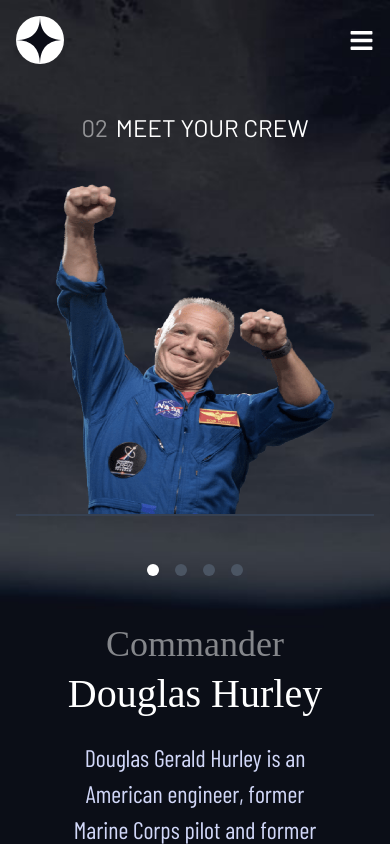
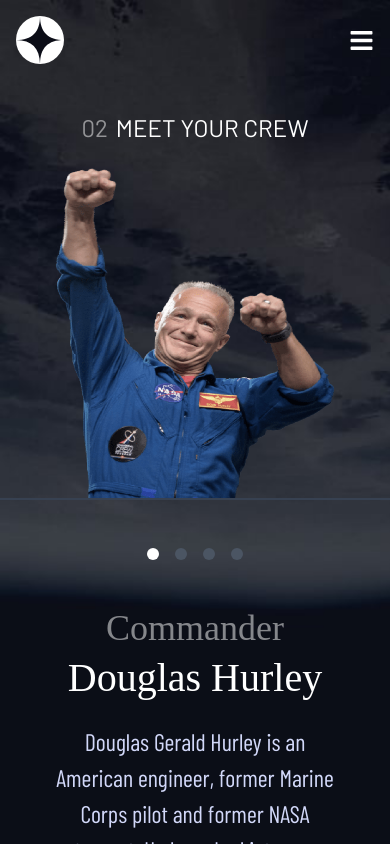
Before and after one commit to ronaldlamdev/space-tourism, a React (Vite) app: page /#/crew in a window 390 px wide. Shown: the top 844 px of the page. Built offline with nearby package versions, Linux system fonts and the light colour scheme; a web font is replaced by a local one.

Commit message:
finished tablet styling of crew component

```diff
--- a/src/routes/Crew.jsx
+++ b/src/routes/Crew.jsx
@@ -23,11 +23,11 @@ const Crew = () => {
     <div className='crew-bg w-full h-screen'>
       <Navbar />
       <h1 className='text-2xl font-["Barlow"] pt-8 text-white text-center md:text-left md:px-4'><span className='text-white/50 mr-2'>02</span>MEET YOUR CREW</h1>
-      <div className='flex flex-col md:flex-col-reverse justify-center items-center p-4 md:p-0'>
+      <div className='flex flex-col md:flex-col-reverse justify-center items-center'>
 
         {/* Image container */}
-        <div className='border-b-2 border-gray-700 w-full mt-6 md:border-none'>
-          <img className='w-[280px] md:w-[330px] h-[330px] md:h-auto mx-auto' src={image} alt={Data.crew[member].name}/>
+        <div className='border-b-2 border-gray-700 w-full mt-6'>
+          <img className='w-[280px] md:w-[21rem] h-[330px] md:h-auto mx-auto' src={image} alt={Data.crew[member].name}/>
         </div>
 
         {/* Text container */}
```
